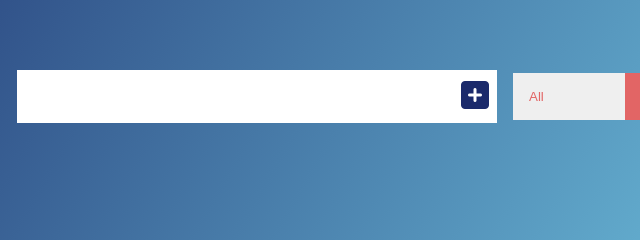
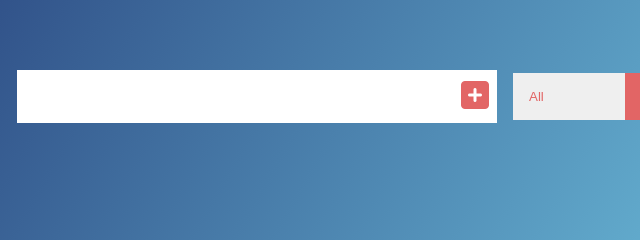
Before and after one commit to bukaro8/todo-js, a plain HTML site: page index.html in a window 1280 px wide. Shown: the part 144-384 px from the top of the page, 287-927 px from the left. Drawn offline with Linux system fonts and the light colour scheme.

Commit message:
todo list created on JS

```diff
--- a/css/styles.css
+++ b/css/styles.css
@@ -33,13 +33,13 @@ form button {
   background-color: white;
 }
 form button {
-  color: var(--blue);
+  color: rgb(226, 101, 101);
   background-color: #fff;
   cursor: pointer;
   transition: all 0.5s ease;
 }
 form button:hover {
-  background-color: var(--l-blue);
+  background-color: rgb(226, 101, 101);
   color: white;
 }
 .todo-container {
```
